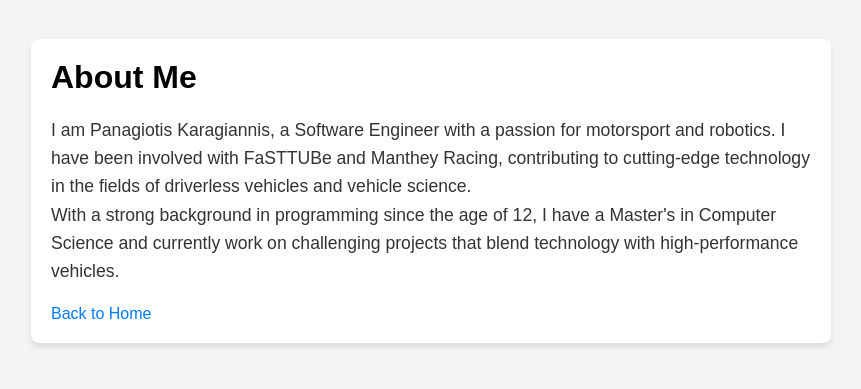
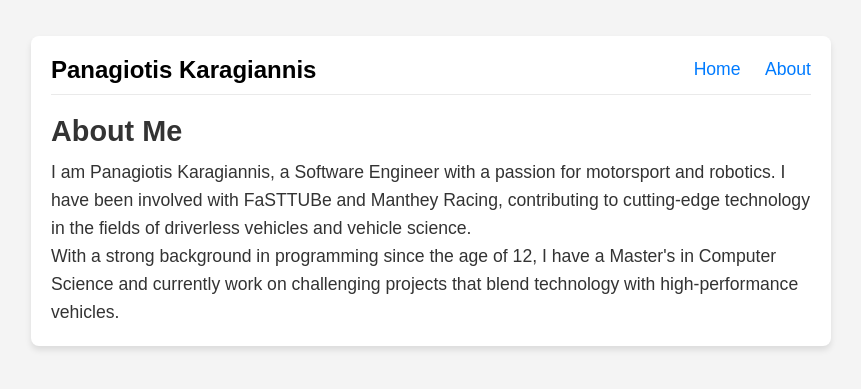
Before and after one commit to papalotis/papalotis.github.io, a plain HTML site: page about.html in a window 1280 px wide. Shown: the part 209-598 px from the top of the page, without its empty margins (209-1070 px from the left). Drawn offline with Linux system fonts and the light colour scheme.

Commit message:
added header

```diff
--- a/about.html
+++ b/about.html
@@ -10,9 +10,16 @@
 <body>
     <div class="container">
         <header>
-            <h1>About Me</h1>
+            <div class="header-left">
+                <h1>Panagiotis Karagiannis</h1>
+            </div>
+            <nav class="header-right">
+                <a href="index.html">Home</a>
+                <a href="about.html">About</a>
+            </nav>
         </header>
-        <section>
+        <section class="content">
+            <h2>About Me</h2>
             <p>
                 I am Panagiotis Karagiannis, a Software Engineer with a passion for motorsport and robotics.
                 I have been involved with FaSTTUBe and Manthey Racing, contributing to cutting-edge technology
@@ -23,9 +30,6 @@
                 and currently work on challenging projects that blend technology with high-performance vehicles.
             </p>
         </section>
-        <nav>
-            <a href="index.html">Back to Home</a>
-        </nav>
     </div>
 </body>
 </html>
--- a/style.css
+++ b/style.css
@@ -23,29 +23,40 @@
 }
 
 header {
+    display: flex;
+    justify-content: space-between;
+    align-items: center;
     margin-bottom: 20px;
+    padding-bottom: 10px;
+    border-bottom: 1px solid #eaeaea;
 }
 
 h1 {
-    font-size: 2rem;
+    font-size: 1.5rem;
+    color: #000;
+}
+
+nav a {
+    margin-left: 20px;
+    font-size: 1.1rem;
+    color: #007BFF;
+    text-decoration: none;
+}
+
+nav a:hover {
+    text-decoration: underline;
+}
+
+.content {
+    margin-top: 20px;
+}
+
+h2 {
+    font-size: 1.8rem;
     margin-bottom: 10px;
-    color: #000;
 }
 
 p {
     font-size: 1.1rem;
     line-height: 1.6;
 }
-
-nav {
-    margin-top: 20px;
-}
-
-a {
-    color: #007BFF;
-    text-decoration: none;
-}
-
-a:hover {
-    text-decoration: underline;
-}
```
Also changed, not shown: index.html (+11 -5 lines).
